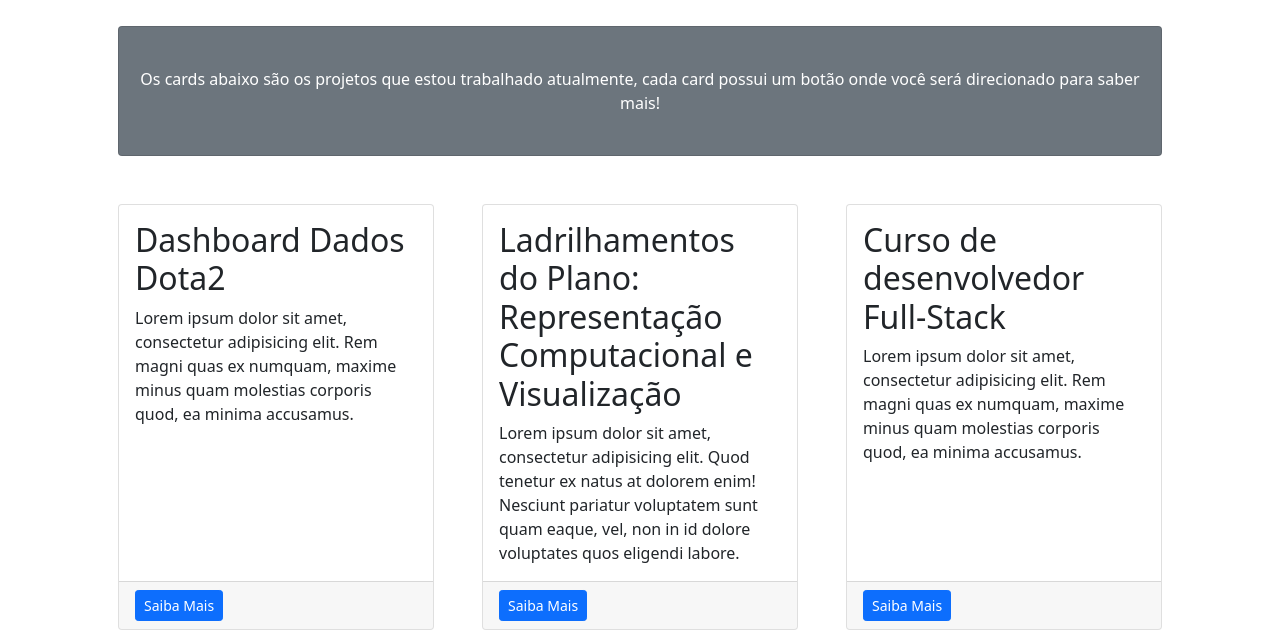
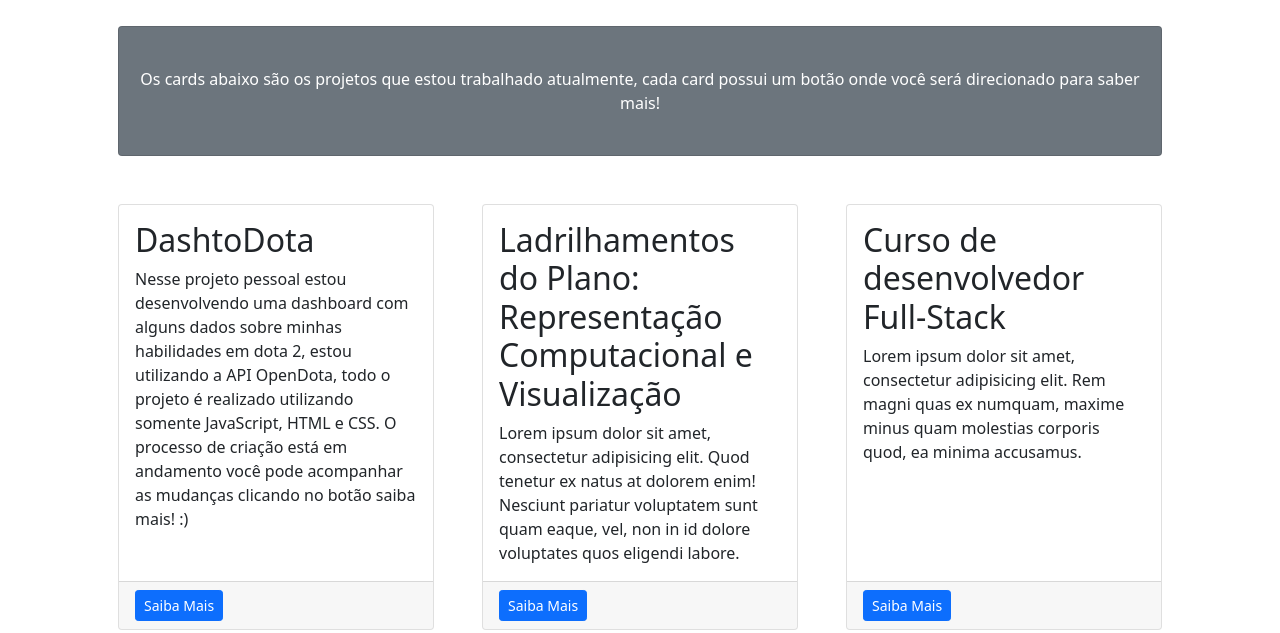
Before and after one commit to matheusmendescosta/matheus-dev, a plain HTML site: page index.html in a window 1280 px wide. Shown: the part 426-1059 px from the top of the page. Drawn offline with nearby package versions, Linux system fonts and the light colour scheme; no server answers.

Commit message:
adicionando link para o projeto dashtodota

```diff
--- a/index.html
+++ b/index.html
@@ -55,11 +55,13 @@
       <div class="col-md-4 mb-5">
         <div class="card h-100">
           <div class="card-body">
-            <h2 class="card-title">Dashboard Dados Dota2</h2>
-            <p class="card-text">Lorem ipsum dolor sit amet, consectetur adipisicing elit. Rem magni quas ex numquam,
-              maxime minus quam molestias corporis quod, ea minima accusamus.</p>
+            <h2 class="card-title">DashtoDota</h2>
+            <p class="card-text">Nesse projeto pessoal estou desenvolvendo uma dashboard com alguns dados sobre minhas habilidades em dota 2,
+                                estou utilizando a API OpenDota, todo o projeto é realizado utilizando
+                                somente JavaScript, HTML e CSS. O processo de criação está em andamento
+                                você pode acompanhar as mudanças clicando no botão saiba mais! :)</p>
           </div>
-          <div class="card-footer"><a class="btn btn-primary btn-sm" href="#!">Saiba Mais</a></div>
+          <div class="card-footer"><a class="btn btn-primary btn-sm" href="https://matheusmendescosta.github.io/dashtodota/">Saiba Mais</a></div>
         </div>
       </div>
       <div class="col-md-4 mb-5">
```
